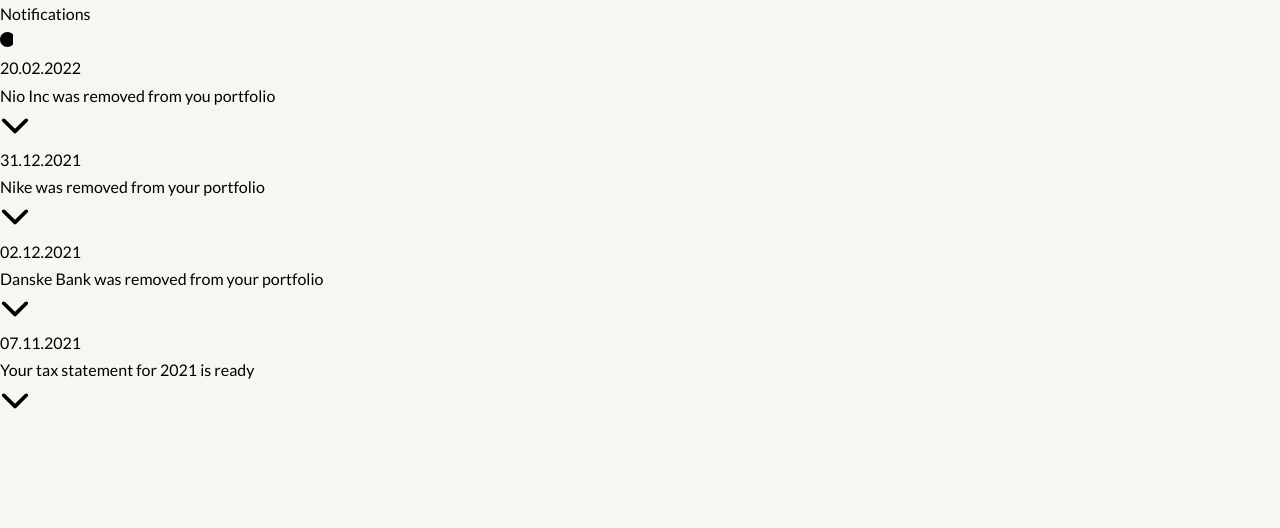
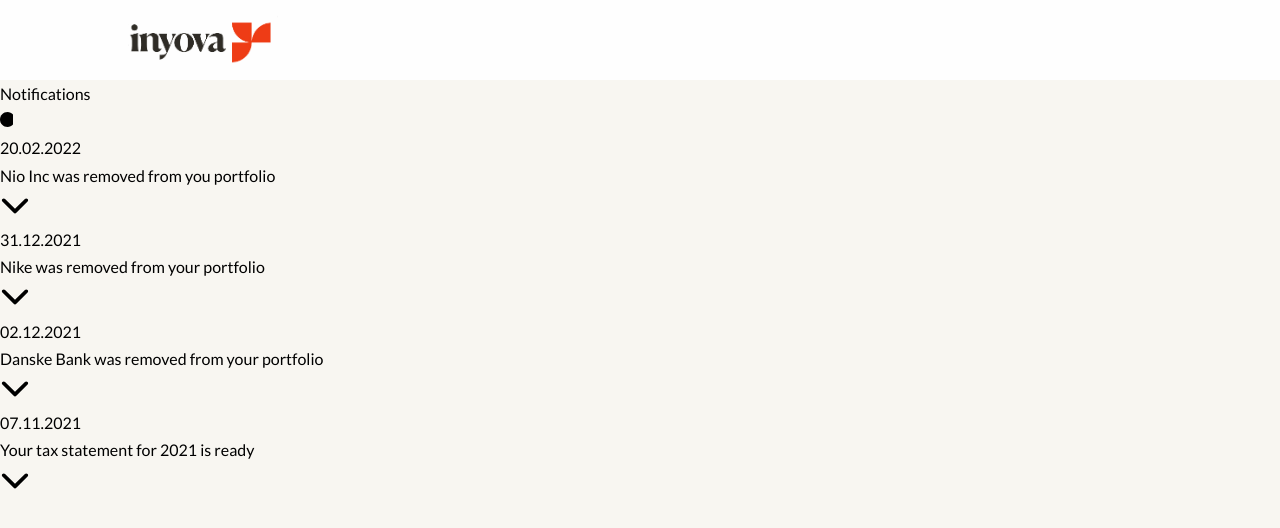
Before and after one commit to amstelmach/notification-center, a React (Create React App) app: page / in a window 1280 px wide. Shown: the top 528 px of the page. Built offline with nearby package versions, Linux system fonts and the light colour scheme.

Commit message:
add NavBar component to App

```diff
--- a/src/App.js
+++ b/src/App.js
@@ -3,6 +3,7 @@
 import NotificationItem from './NotificationItem';
 import moment from 'moment';
 import Information from './Information';
+import NavBar from './NavBar';
 
 const App = () => {
   const [content, setContent] = useState(notifications);
@@ -14,6 +15,8 @@
   };
 
   return (
+    <>
+      <NavBar />
       <main>
         <div className='header__container'>
           <header>Notifications</header>
@@ -35,6 +38,7 @@
         </div>
         <div>{content.length === 0 ? <Information /> : null}</div>
       </main>
+    </>
   );
 };
 
```
Lines whose indentation alone changed are shown as unchanged.
